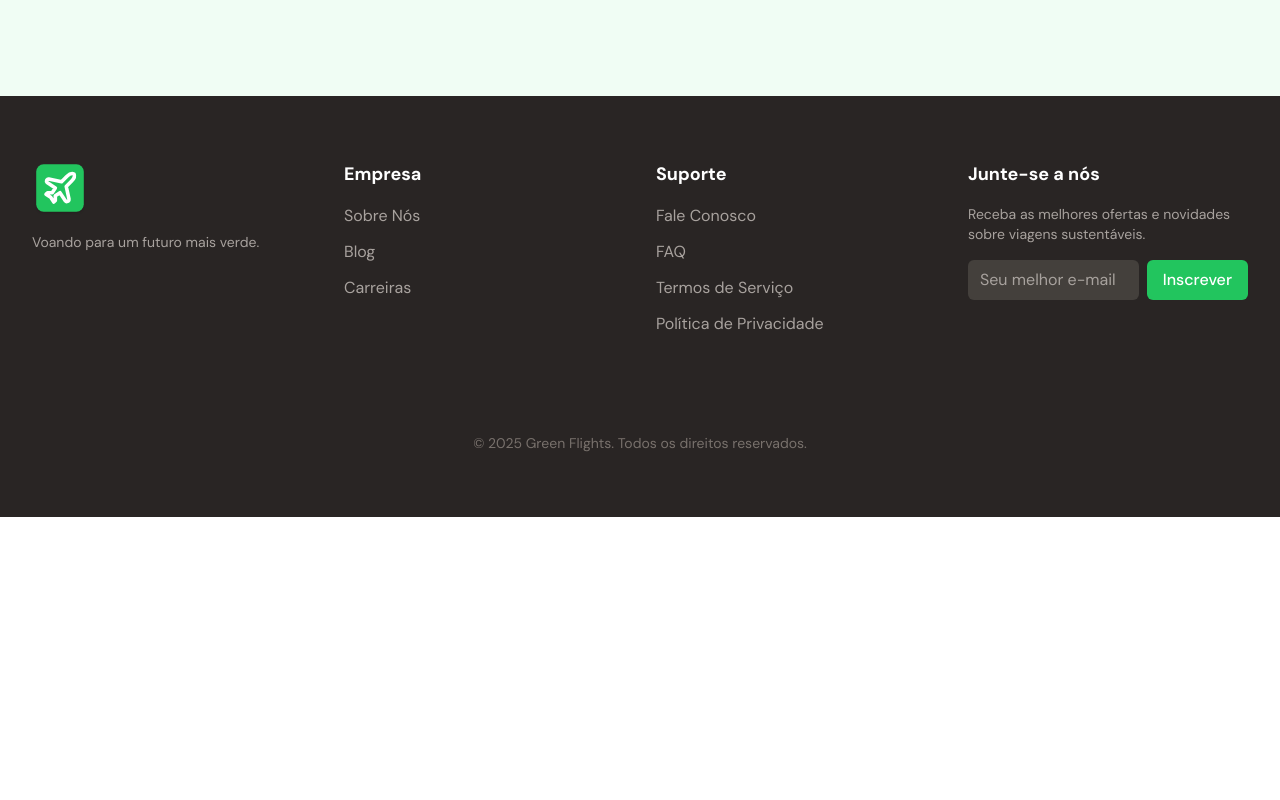
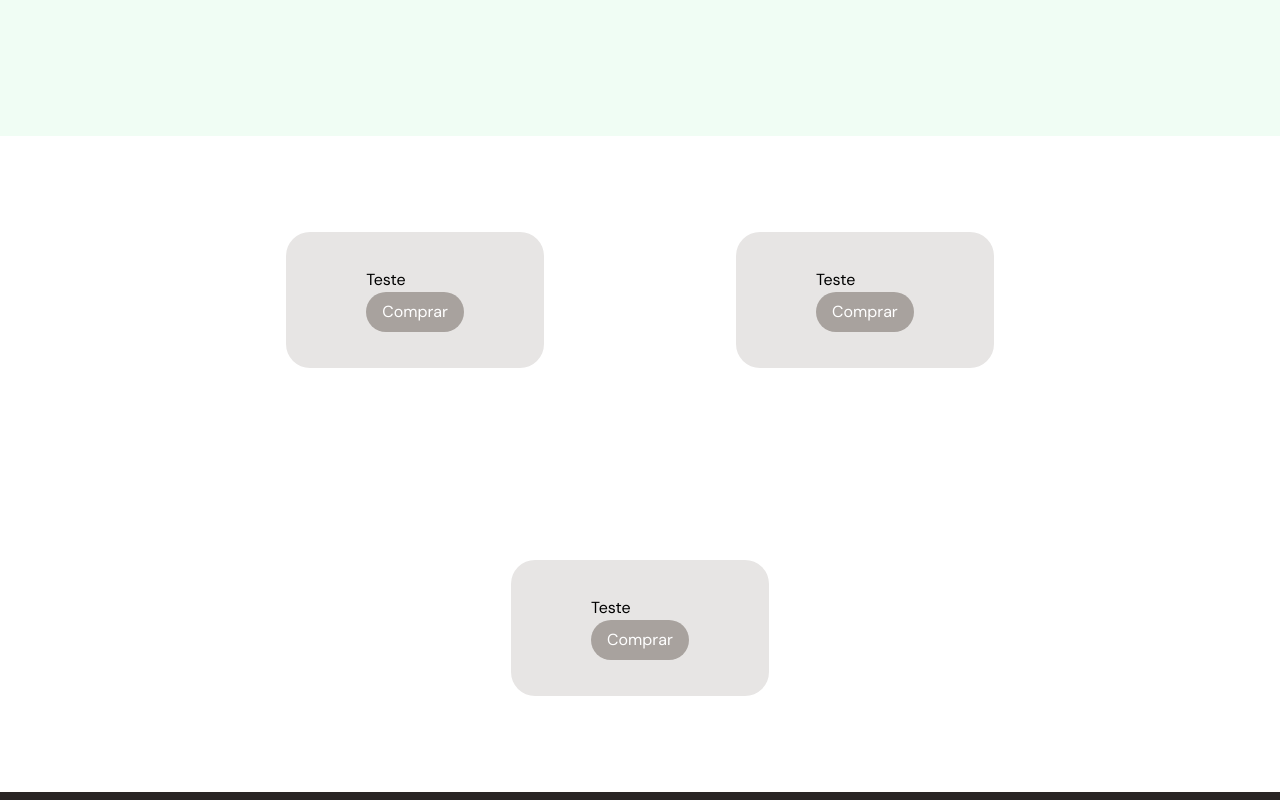
Before and after one commit to Gemellix2322/Green-Flights-Landing-Page, a Next.js app: page / in a window 1280 px wide. Shown: the part 1640-2440 px from the top of the page. Before the commit the page ends 2157 px from the top, so only its background shows below. Built offline with nearby package versions, Linux system fonts and the light colour scheme.

Commit message:
price section

```diff
--- a/src/app/page.tsx
+++ b/src/app/page.tsx
@@ -8,6 +8,7 @@ import Link from "next/link";
 
 import AboutUs from "@/components/sections/aboutUs";
 import Footer from "@/components/sections/footer";
+import Prices from "@/components/sections/prices";
 import { useState } from "react";
 import {motion} from 'framer-motion'
 
@@ -90,6 +91,9 @@ export default function Home() {
       <section id="sobre">
         <AboutUs/>
       </section>
+      <section id='preços'>
+          <Prices/>
+      </section>
       <section id='footer'>
         <Footer/>
       </section>
--- a/src/components/sections/aboutUs.tsx
+++ b/src/components/sections/aboutUs.tsx
@@ -10,7 +10,7 @@ export default function AboutUs() {
     const text = [{text: " Na Green Flights, nossa missão é revolucionar o seu jeito de viajar. Acreditamos que explorar o mundo não precisa ser complicado nem caro. Usamos tecnologia de ponta para encontrar as melhores tarifas e rotas, simplificando todo o processo de planejamento para você. Mais do que apenas voos, promovemos um turismo mais sustentável, para que você possa criar memórias inesquecíveis enquanto cuida do nosso planeta."}]
 
     return (
-        <div className="w-full bg-green-50 py-24 px-8 flex flex-wrap items-center justify-center min-h-screen gap-x-16">
+        <div className="w-full bg-green-50 py-24 px-8 flex flex-wrap items-center justify-center min-h-screen gap-x-16 gap-10">
 
             <motion.div
                 initial={{ opacity: 0, x: -50 }}
--- /dev/null
+++ b/src/components/sections/prices.tsx
@@ -0,0 +1,18 @@
+export default function Prices() {
+    return(
+        <div className="w-full py-24 px-20 flex flex-wrap gap-48 justify-center">
+            <div className="bg-stone-200 rounded-3xl py-9 px-20">
+                <p>Teste</p>
+                <button className="bg-stone-400 text-white hover:text-black hover:bg-green-500 transition-colors px-4 py-2 rounded-full">Comprar</button>
+            </div>
+            <div className="bg-stone-200 rounded-3xl py-9 px-20">
+                <p>Teste</p>
+                <button className="bg-stone-400 text-white hover:text-black hover:bg-green-500 transition-colors px-4 py-2 rounded-full">Comprar</button>
+            </div>
+            <div className="bg-stone-200 rounded-3xl  py-9 px-20">
+                <p>Teste</p>
+                <button className="bg-stone-400 text-white hover:text-black hover:bg-green-500 transition-colors px-4 py-2 rounded-full">Comprar</button>
+            </div>
+        </div>
+    )
+}
```
